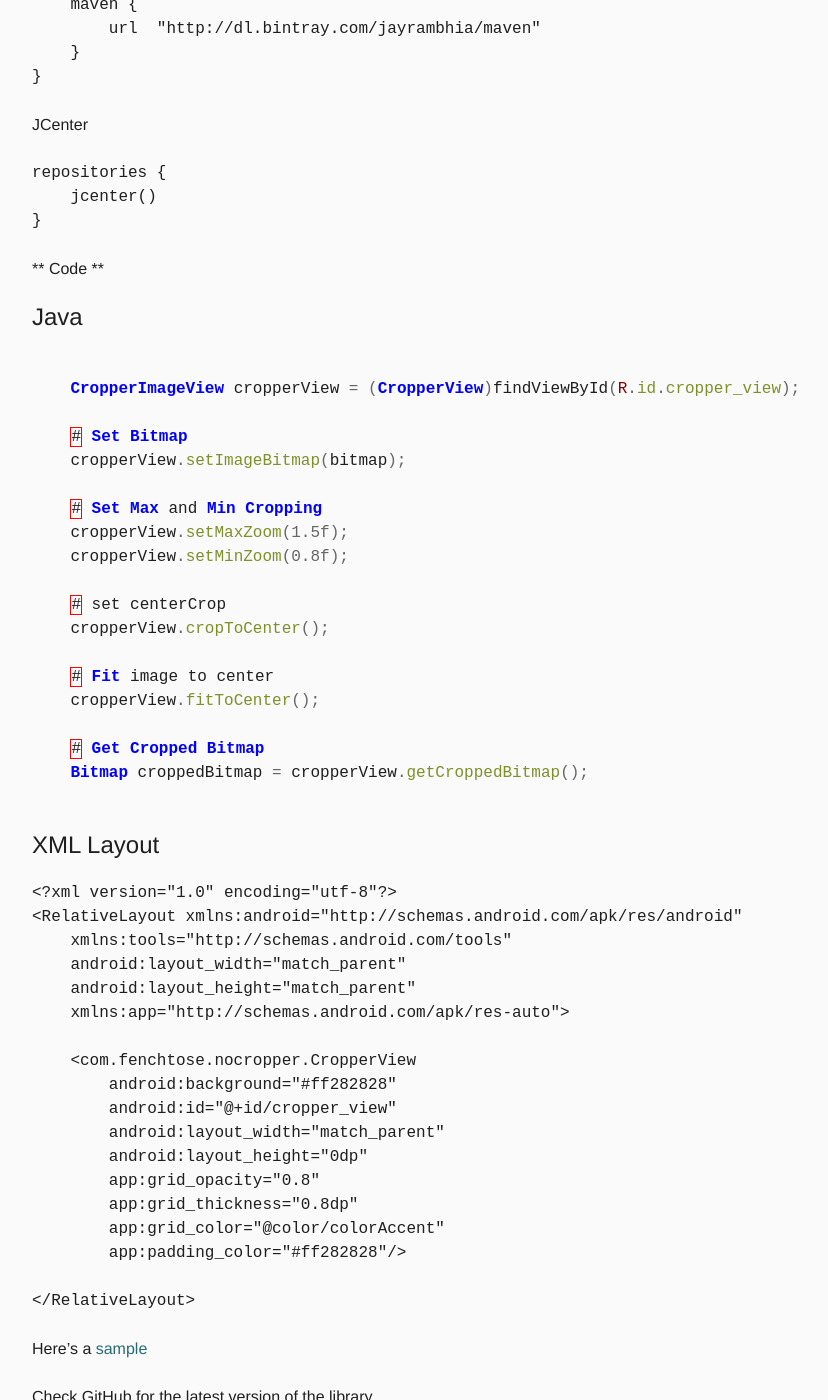
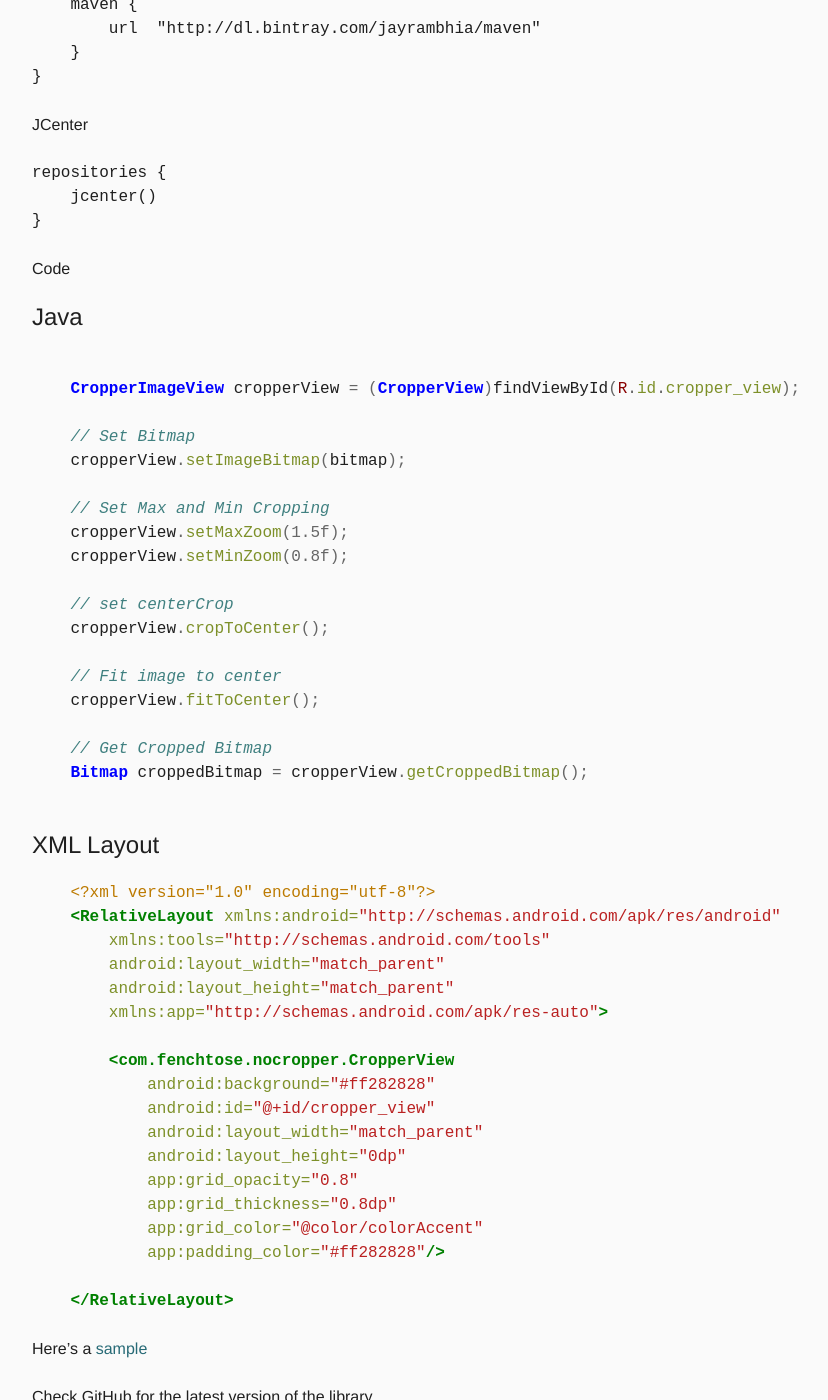
Before and after one commit to jayrambhia/jayrambhia.github.com, a Jekyll site: the page built from _posts/2015-11-13-nocropper.markdown, in a window 1280 px wide and 1400 px high, scrolled down 1597 px. Shown: the whole window, without its empty margins (392-1220 px from the left). Built offline with Jekyll 4.4.1, drawn with Linux system fonts in a browser that asks for light colours; comment, search, counter and statistics services are not loaded.

Commit message:
Code format updated in cropper project page

```diff
--- a/_posts/2015-11-13-nocropper.markdown
+++ b/_posts/2015-11-13-nocropper.markdown
@@ -50,7 +50,7 @@ Following repositories can be added
         jcenter()
     }
 
-** Code **
+**Code**
 
 ### Java
 
@@ -58,25 +58,27 @@ Following repositories can be added
 
     CropperImageView cropperView = (CropperView)findViewById(R.id.cropper_view);
 
-    # Set Bitmap
+    // Set Bitmap
     cropperView.setImageBitmap(bitmap);
 
-    # Set Max and Min Cropping
+    // Set Max and Min Cropping
     cropperView.setMaxZoom(1.5f);
     cropperView.setMinZoom(0.8f);
 
-    # set centerCrop
+    // set centerCrop
     cropperView.cropToCenter();
 
-    # Fit image to center
+    // Fit image to center
     cropperView.fitToCenter();
 
-    # Get Cropped Bitmap
+    // Get Cropped Bitmap
     Bitmap croppedBitmap = cropperView.getCroppedBitmap();
 
 {% endhighlight %}
 
 ### XML Layout
+
+{% highlight xml %}
 
     <?xml version="1.0" encoding="utf-8"?>
     <RelativeLayout xmlns:android="http://schemas.android.com/apk/res/android"
@@ -97,6 +99,8 @@ Following repositories can be added
 
     </RelativeLayout>
 
+{% endhighlight %}
+
 Here's a **[sample](https://github.com/jayrambhia/CropperNoCropper/tree/master/sample)**
 
 **Check GitHub for the latest version of the library**
```
